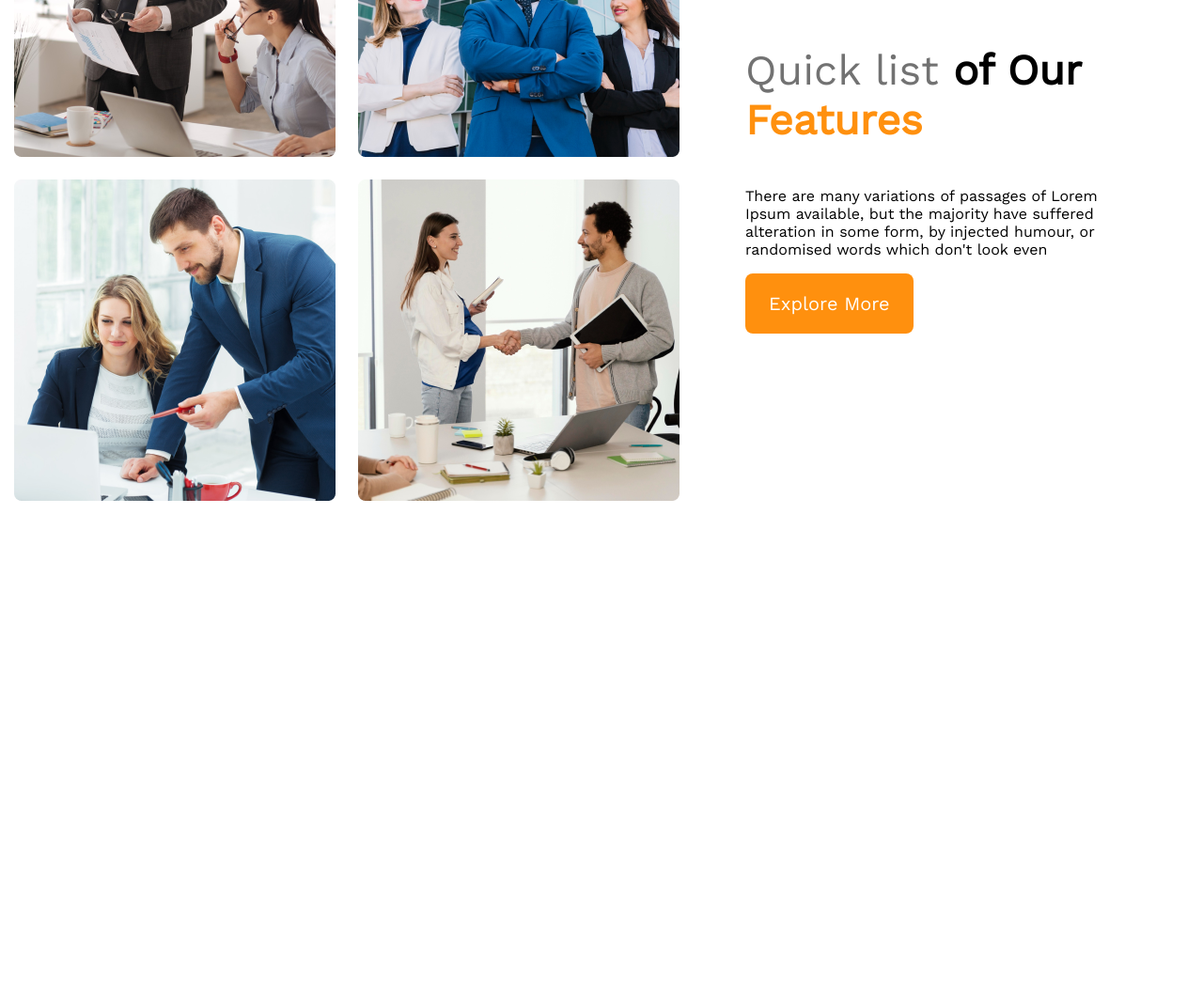
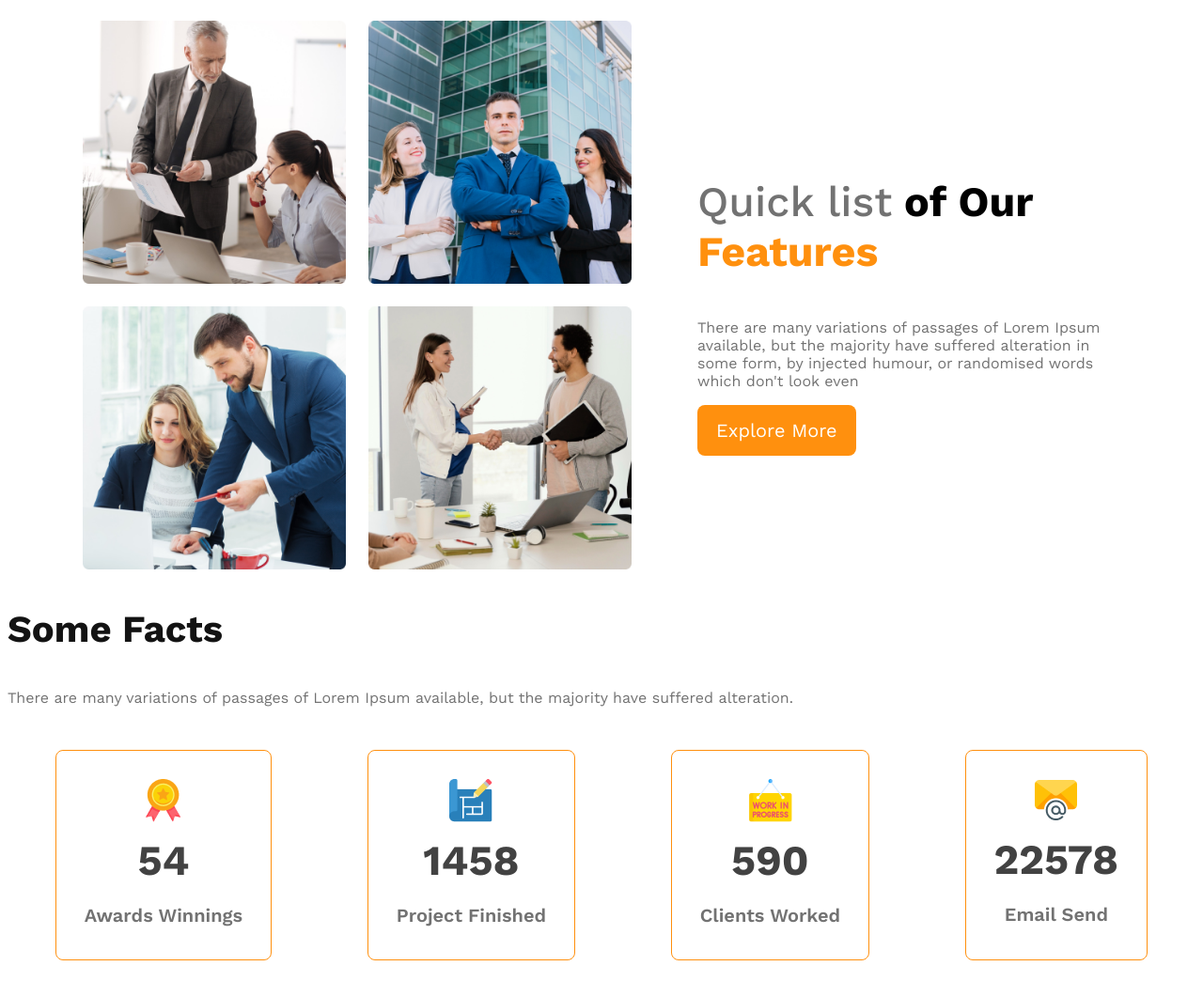
Before and after one commit to Yasmin17-23/G3-Architects-Website, a plain HTML site: page index.html in a window 1280 px wide. Shown: the part 1171-2232 px from the top of the page at 94% size. Before the commit the page ends 1712 px from the top, so only its background shows below. Drawn offline with nearby package versions, Linux system fonts and the light colour scheme.

Commit message:
teams and fact section created

```diff
--- a/index.html
+++ b/index.html
@@ -12,7 +12,7 @@
     <!--header starts---->
     <header>
         <nav>
-            <h3 class="nav-title">G3 Architects</h3>
+            <h3 class="section-title">G3 Architects</h3>
             <ul>
                 <li><a href="">Home</a></li>
                 <li><a href="">About</a></li>
@@ -23,7 +23,7 @@
         <div class="banner">
             <div class="banner-content">
                 <h1 class="banner-title">Brand New Group of Architects </h1>
-                <p class="banner-description">
+                <p class="text-light-gray">
                     There are many variations of passages of Lorem Ipsum available, but the majority have
                     suffered alteration in some form, by injected humour, or randomised words which don't
                     look even</p>
@@ -37,13 +37,13 @@
        <!---teams sections starts---->
        <section class="teams-container">
          <div class="teams-img-container">
-            <img src="images/team1.png" alt="">
+            <img src="images/team1.png"   alt="">
             <img src="./images/team2.png" alt="">
             <img src="./images/team3.png" alt="">
             <img src="./images/team4.png" alt="">
          </div>
          <div class="teams-content">
-            <h3 class="teams-title"> <span class="quick-list">Quick list</span> <span>of Our</span>
+            <h3 class="teams-title"> <span class="quick-list text-light-gray">Quick list</span> <span>of Our</span>
                 <span class="text-features">Features</span></h3>
             <p class="teams-description">There are many variations of passages of Lorem Ipsum available,
             but the majority have suffered alteration in some form, by injected humour, or randomised words
@@ -52,6 +52,42 @@
          </div>
        </section>
        <!---teams sections ends---->
+       <!--features section starts---->
+        <section class="features">
+
+        </section>
+       <!--features section ends---->
+       <!---fact section starts----->
+        <section class="fact">
+            <h3 class="section-title">Some Facts</h3>
+            <p class="text-light-gray">There are many variations of passages of Lorem Ipsum available, but the
+            majority have suffered alteration.</p>
+
+            <div class="fact-card-container">
+                <div class="card">
+                    <img src="./images/icons/ribon.png" alt="">
+                    <h2 class="card-stats">54</h2>
+                    <p class="card-title text-light-gray">Awards Winnings</p>
+
+                </div>
+                <div class="card">
+                    <img src="images/icons/projects.png" alt="">
+                    <h2 class="card-stats">1458</h2>
+                    <p class="card-title text-light-gray">Project Finished</p>
+                </div>
+                <div class="card">
+                    <img src="images/icons/customers.png" alt="">
+                    <h2 class="card-stats">590</h2>
+                    <p class="card-title text-light-gray">Clients Worked</p>
+                </div>
+                <div class="card">
+                    <img src="images/icons/email.png" alt="">
+                    <h2 class="card-stats">22578</h2>
+                    <p class="card-title text-light-gray">Email Send</p>
+                </div>
+            </div>
+        </section>
+       <!---fact section ends----->
     </main>
     <footer>
 
--- a/styles/style..css
+++ b/styles/style..css
@@ -1,33 +1,36 @@
 /*work sans font from google fonts*/
-@import url('https://fonts.googleapis.com/css2?family=Work+Sans:ital,wght@400;500;600;700;800&display=swap');
+@import url('https://fonts.googleapis.com/css2?family=Work+Sans:ital,wght@0,100..900;1,100..900&display=swap');
 
 /*----shared styles----*/
 *{
     font-family: 'Work Sans', sans-serif;
 }
+.text-light-gray{
+    color: #727272;
+}
 .btn-primary{
     border-radius: 8px;
     background: #FF900E;
     color: #fff;
-    padding: 20px 25px;
+    padding: 15px 20px;
     border: 0;
     font-size: 1.25rem;
     cursor: pointer;
 }
+.section-title{
+    font-size: 2.5rem;
+    font-weight: 700;
+    color: #131313;
+}
 /*----header starts----*/
 header{
     background: rgba(255, 144, 14, 0.10);
-    padding: 50px 240px;
+    padding: 50px 130px;
 }
 nav{
     display: flex;
     justify-content: space-between;
     text-align: center;
-}
-.nav-title{
-    font-size: 2.5rem;
-    font-weight: 700;
-    color: #131313;
 }
 nav > ul{
     display: flex;
@@ -45,33 +48,38 @@ nav li a{
 .banner-content{
     max-width: 800px;
     text-align: center;
-    margin: 0 auto;
+    margin: 30px auto;
 }
 .banner-title{
     font-size: 4rem;
     font-weight: 700;
     color: #131313;
 }
-.banner-description{
-    color: #727272;
-}
+
 .banner img{
     width: 100%;
     margin-top: 20px;
 }
 main{
-    max-width: 1250px;
-    margin: 0 auto;
+    max-width: 1280px;
+    margin: 70px auto;
 }
 .teams-container{
     display: flex;
     align-items: center;
+
 }
 .teams-img-container{
     display: grid;
     grid-template-columns: repeat(2, 1fr);
     gap: 1.5rem;
+    padding-left: 80px;
+
 }
+.teams-img-container img{
+    width: 280px;
+}
+
 
 .teams-content{
     padding-left: 70px;
@@ -88,23 +96,64 @@ main{
     color: #FF900E;
     font-weight: 700px;
 }
+.teams-description{
+    color: #727272;
+}
+/*--fact section starts---*/
+.fact-card-container{
+    display: flex;
+    justify-content: space-around;
+}
+.fact-card-container .card{
+    border-radius: 8px;
+    border: 1px solid #FF900E;
+    text-align: center;
+    padding: 30px;
+    margin-top: 30px;
+}
+.fact-card-container .card-stats{
+    font-size: 2.8rem;
+    color: #424242;
+    margin: 10px 0 15px;
+}
+.fact-card-container .card-title{
+    font-size: 1.25rem;
+    font-weight: 600;
+    margin-bottom: 5px;
+}
 /*----responsive media query---*/
 /* mobile devices */
-@media screen and (max-width: 576px) {
+@media only screen and (max-width: 576px) {
     header{
         padding: 20px;
     }
     nav{
         flex-direction: column;
     }
+    .teams-container{
+        flex-direction: column;
+    }
+    .teams-img-container{
+        grid-template-columns: repeat(1, 1fr);
+        padding-left: 0px;
+    }
+    .teams-img-container img{
+        width: 250px;
+    }
 }
 
 /* tablet or medium devices */
-@media screen and (min-width: 576px) and (max-width: 960px) {
+@media only  screen and (min-width: 576px) and (max-width: 960px) {
     header{
         padding: 80px;
     }
     nav{
         flex-direction: column;
     }
+    .teams-container{
+        flex-direction: column;
+        text-align: center;
+    }
+
+
 }
```
